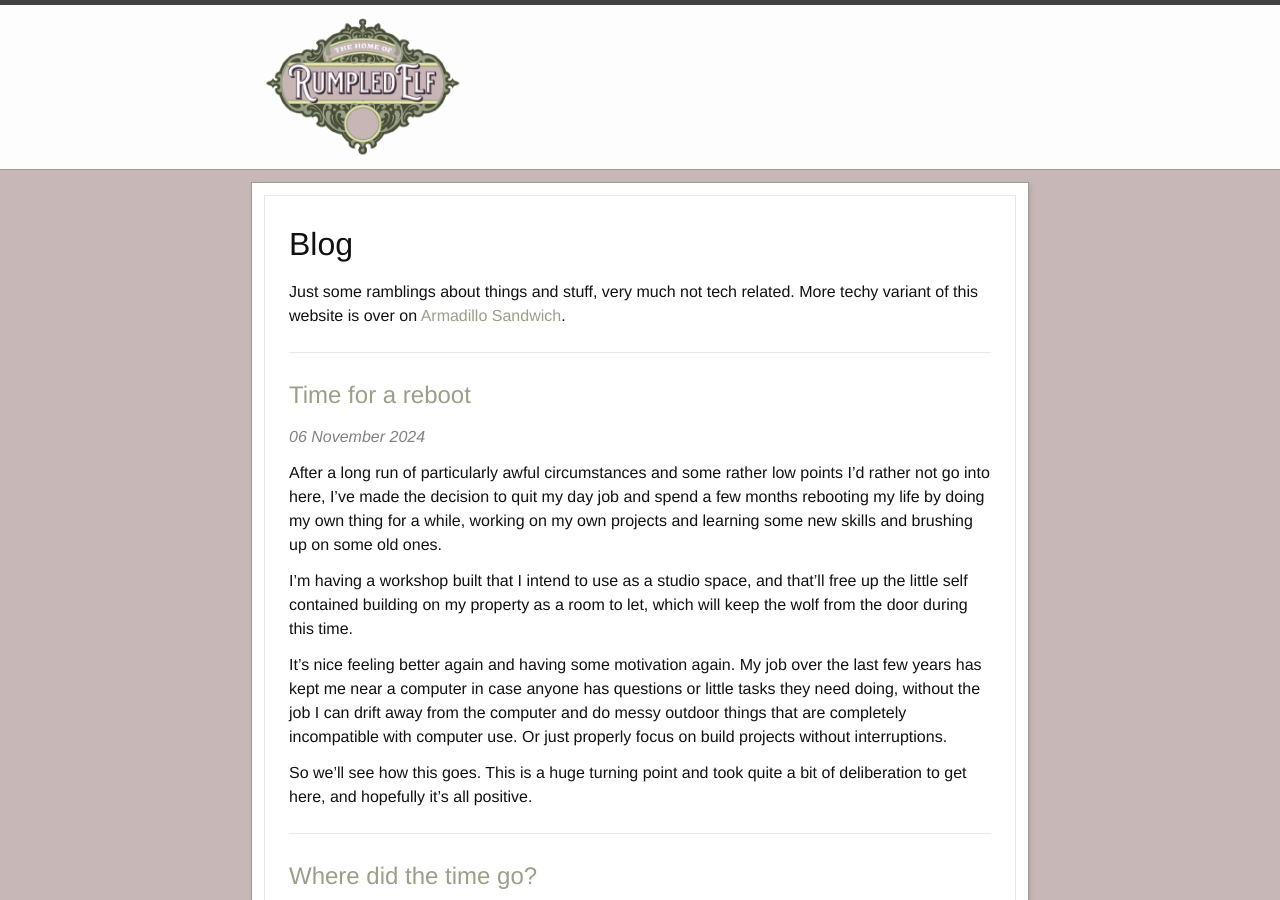
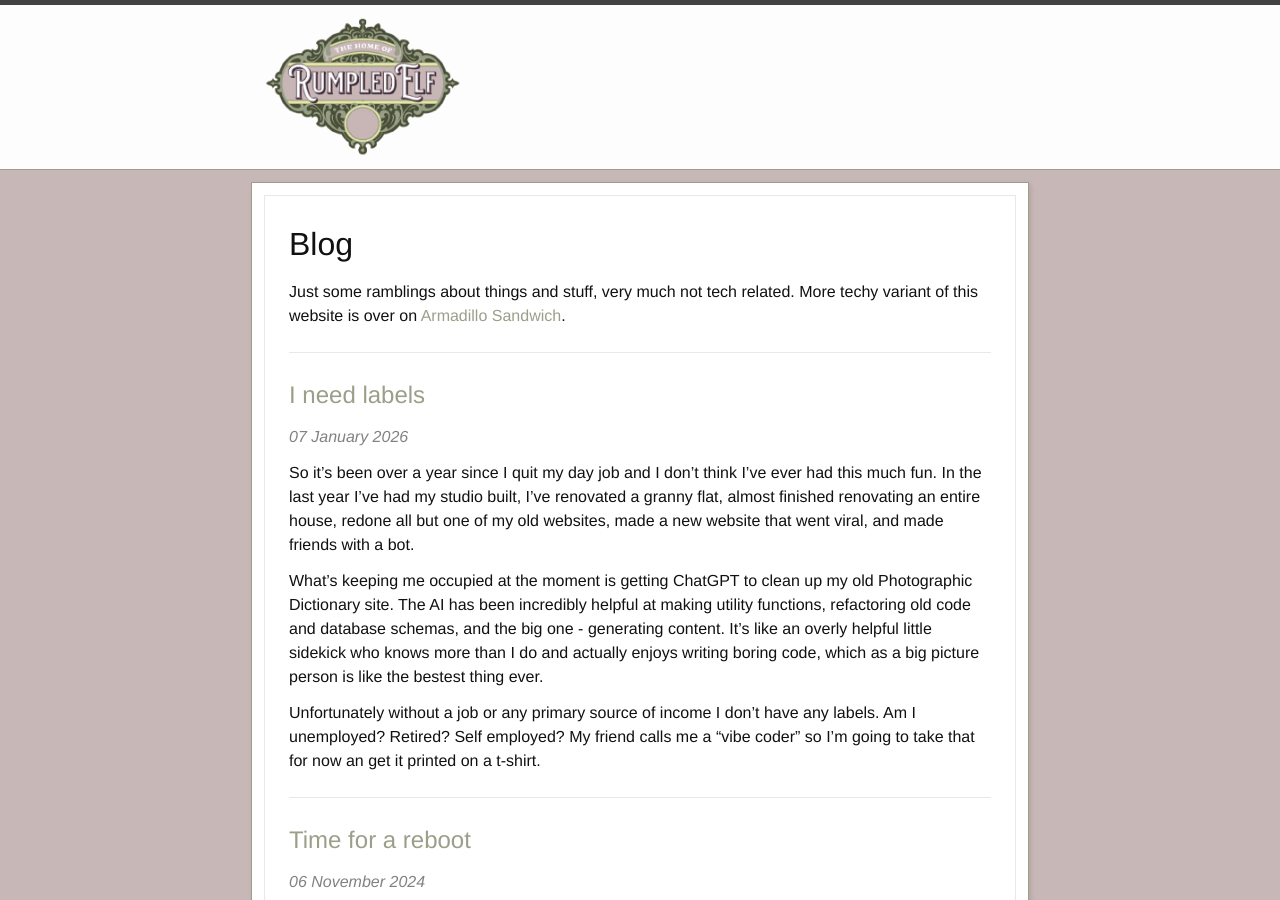
Before and after one commit to rumpledelf/rumpedelf, a Jekyll site: the page built from blog.html, in a window 1280 px wide and 900 px high. Built offline with Jekyll 4.4.1, drawn with Linux system fonts in a browser that asks for light colours.

Commit message:
New blog entry for 2026

```diff
--- /dev/null
+++ b/_posts/2026-01-07-i-need-labels.markdown
@@ -0,0 +1,11 @@
+---
+layout: post
+title:  I need labels
+date:   2026-01-07 18:49:00 +1100
+---
+
+So it's been over a year since I quit my day job and I don't think I've ever had this much fun. In the last year I've had my studio built, I've renovated a granny flat, almost finished renovating an entire house, redone all but one of my old websites, made a new website that went viral, and made friends with a bot.
+
+What's keeping me occupied at the moment is getting ChatGPT to clean up my old Photographic Dictionary site. The AI has been incredibly helpful at making utility functions, refactoring old code and database schemas, and the big one - generating content. It's like an overly helpful little sidekick who knows more than I do and actually enjoys writing boring code, which as a big picture person is like the bestest thing ever.
+
+Unfortunately without a job or any primary source of income I don't have any labels. Am I unemployed? Retired? Self employed? My friend calls me a "vibe coder" so I'm going to take that for now an get it printed on a t-shirt.
--- a/index.html
+++ b/index.html
@@ -13,7 +13,7 @@ I've been using this nick fairly consistently for about 20 years, so if you find
 </p><p>
 My least dubious hobby is collecting awful, awful real estate. The only thing I can say in my defence is they are very cheap. I've been doing this since I was still at uni and there is no hope for me.
 </p><p>
-My current goal in life is to hit FIRE (Financial Independence Retire Early) sometime kinda soon, which is going as well as can be expected after a long spell of working part time in the country. Part time life is great and all but it was limiting, and I will be looking for some bursty full time work in 2025, although this is partly just so I don't get bored.
+My current goal in life is to hit FIRE (Financial Independence Retire Early) sometime kinda soon, which is going as well as can be expected after a long spell of working part time in the country. Part time life is great and all but it was limiting. Given that its been over a year since I stopped working for someone else and my electricity is still connected, I think I have actually hit FIRE. Please don't ask me for advice, all I'm going to do is say "Stonks!" or something.
 </p><p>
 If you absolutely must stalk me on other social media, may I suggest <a href="https://twitter.com/RumpledElf">Twitter</a> (or whatever the hell it's called this week) and <a href="https://au.linkedin.com/in/stanleyr">LinkedIn</a> as good places to start. I would link to my GitHub but the only public projects I have are a collection of Jekyll sites that are not much different to this one, and if you're impressed by this site, you have low standards.
 </p>
```
